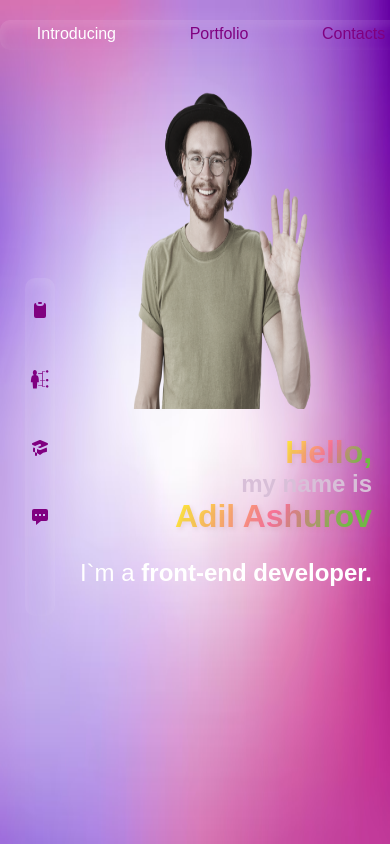
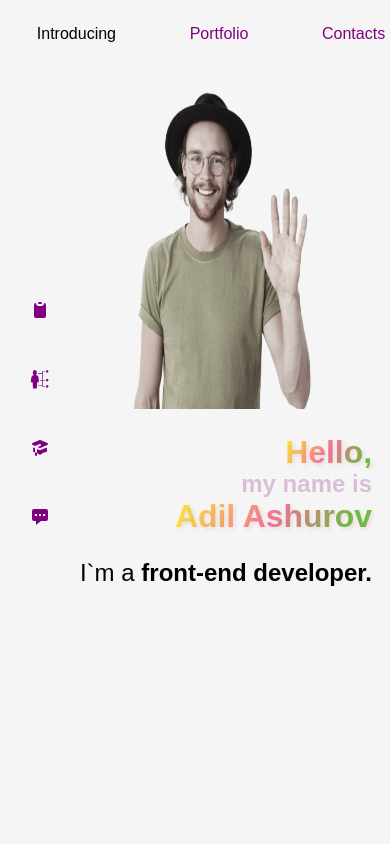
Before and after one commit to adilek96/my-portfolio, a React (Create React App) app: page / in a window 390 px wide. Shown: the top 844 px of the page. Built offline with nearby package versions, Linux system fonts and the light colour scheme.

Commit message:
change color

```diff
--- a/src/index.css
+++ b/src/index.css
@@ -363,9 +363,9 @@ template {
 html,
 body {
   height: 100%;
-  background: url("../public/img/bg.avif") center 0/100% 100% no-repeat;
-  background-color: #666;
-  color: white;
+  /* background: url("../public/img/bg.avif") center 0/100% 100% no-repeat;  */
+  background-color: whitesmoke;
+  color: black;
   font-family: 'Montserrat Alternates', sans-serif;
 }
 a {
@@ -466,7 +466,7 @@ li:hover {
   height: 90vh;
 }
 .active {
-  color:#fff
+  color:black;
 }
 /* =================================================================== */
 .content__home-text {
@@ -610,10 +610,7 @@ body {
   width: 75vw;
   height: 80vh;
 }
-/* ============================================ */
-.active {
-  color:#fff
-}
+
 /* =================================================================== */
 .content__home-text {
   /* background-color: antiquewhite; */
```
